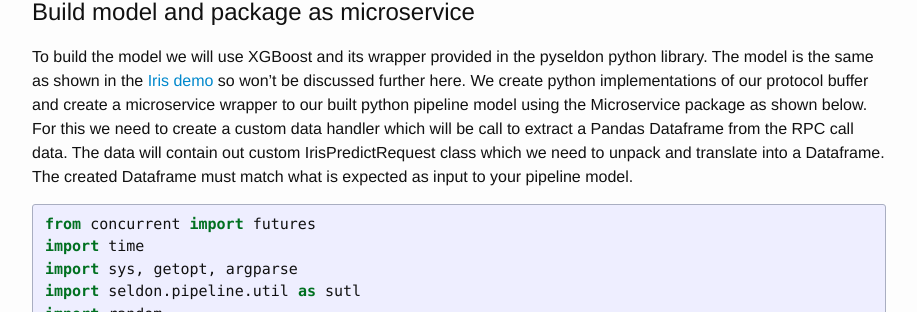
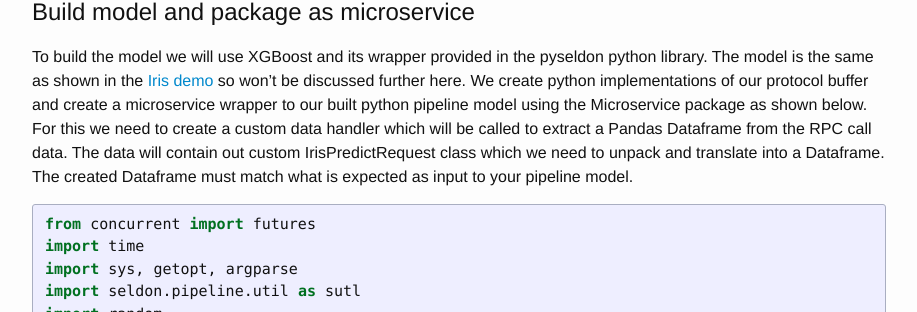
Before and after one commit to SeldonIO/seldonio.github.com, a Jekyll site: the page built from grpc.md, in a window 1280 px wide and 900 px high, scrolled down 2407 px. Shown: the part 188-500 px from the top of the window, without its empty margins (181-1098 px from the left). Built offline with Jekyll 4.4.1, drawn with Linux system fonts in a browser that asks for light colours; some of the changed text lies outside the part shown.

Commit message:
Fixed typos on new gRPC docs

```diff
--- a/grpc.md
+++ b/grpc.md
@@ -107,7 +107,7 @@ message IrisPredictRequest {
 {% endhighlight %}
 
 ## Build model and package as microservice
-To build the model we will use XGBoost and its wrapper provided in the pyseldon python library. The model is the same as shown in the [Iris demo](prediction-example.html) so won't be discussed further here. We create python implementations of our protocol buffer and create a microservice wrapper to our built python pipeline model using the Microservice package as shown below. For this we need to create a custom data handler which will be call to extract a Pandas Dataframe from the RPC call data. The data will contain out custom IrisPredictRequest class which we need to unpack and translate into a Dataframe. The created Dataframe must match what is expected as input to your pipeline model.
+To build the model we will use XGBoost and its wrapper provided in the pyseldon python library. The model is the same as shown in the [Iris demo](prediction-example.html) so won't be discussed further here. We create python implementations of our protocol buffer and create a microservice wrapper to our built python pipeline model using the Microservice package as shown below. For this we need to create a custom data handler which will be called to extract a Pandas Dataframe from the RPC call data. The data will contain out custom IrisPredictRequest class which we need to unpack and translate into a Dataframe. The created Dataframe must match what is expected as input to your pipeline model.
 
 {% highlight python %}
 from concurrent import futures
@@ -226,18 +226,18 @@ This should produce a result like:
 
 ### Test via gRPC client
 
-To test the external gRPC endpoint we will need to create a gRPC client. To authenticate we will need to get an Oauth token using the Seldon REST endpoint. It needs to be passed in the header of the gRPC call with key "oauth_token".
+To test the external gRPC endpoint we will need to create a gRPC client. To authenticate we will need to get an OAuth token using the Seldon REST endpoint. It needs to be passed in the header of the gRPC call with key "oauth_token".
 
 There is an example client for the Iris prediction in [docker/examples/iris/xgboost_rpc/python/iris_rpc_client.py](https://github.com/SeldonIO/seldon-server/tree/master/docker/examples/iris/xgboost_rpc/python/iris_rpc_client.py).
 
 The script:
 
   1. Gets an Oauth token
-  2. Calls the grpc endpoint
+  2. Calls the gRPC endpoint
 
-It uses compiled python versions of the custom proto buffer and seldon gRPC files located in the same folder.
+It uses compiled python versions of the custom proto buffer and Seldon gRPC files located in the same folder.
 
-You will need the seldon host and ports for the http and grpc endpoints and the key and secret for your client.
+You will need the Seldon host and ports for the HTTP and gRPC endpoints and the key and secret for your client.
 To get the oauth key and secret for client "test" run:
 
 {% highlight bash %}
```
Also changed, not shown: other parts of grpc.md (+3 -3 lines).
